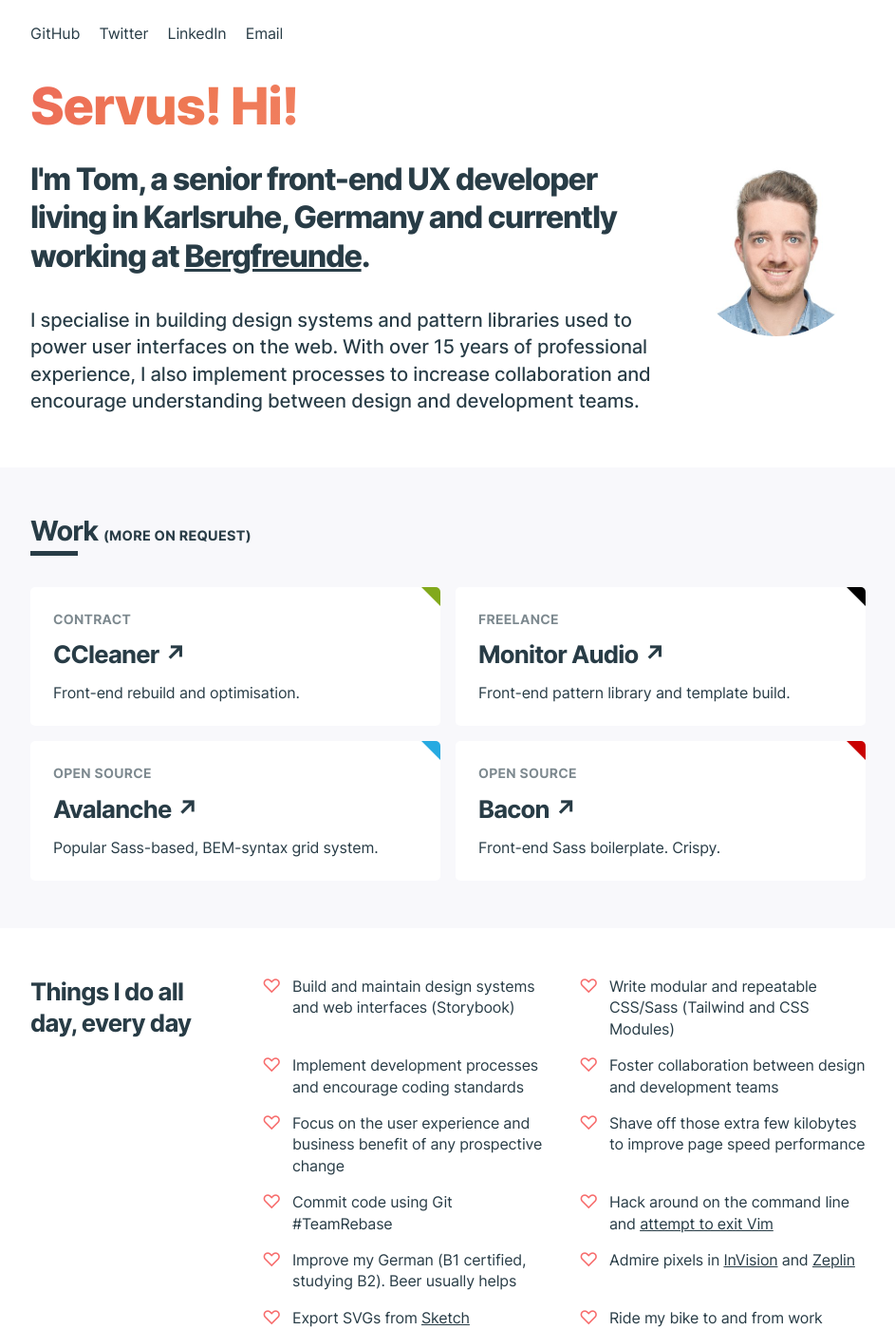
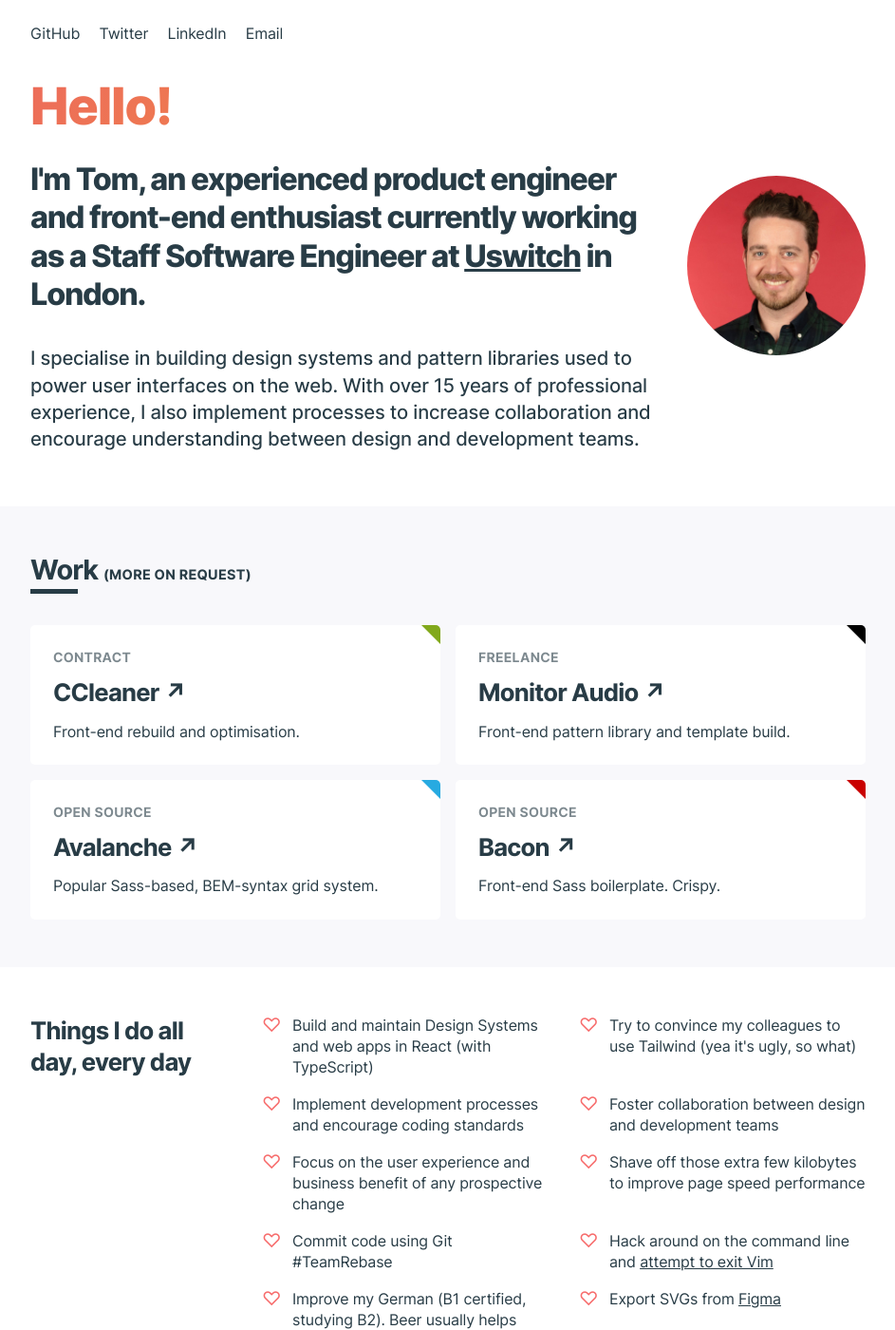
Before and after one commit to colourgarden/website, a Jekyll site: the page built from index.html, in a window 1280 px wide and 1400 px high. Shown: the whole window at 95% size, without its empty margins (168-1111 px from the left). Built offline with Jekyll 4.4.1, drawn with Linux system fonts in a browser that asks for light colours; some of the changed text lies outside the part shown.

Commit message:
Updated employer and skillset.

```diff
--- a/index.html
+++ b/index.html
@@ -7,12 +7,12 @@ layout: default
     <div class="intro">
       <div class="intro__img">
         <figure class="avatar">
-          <img class="avatar__img" src="assets/img/tom-400x400.jpg" alt="Portrait image of Tom Hare" title="Portrait image of Tom Hare">
+          <img class="avatar__img" src="assets/img/tom.jpeg" alt="Portrait image of Tom Hare" title="Portrait image of Tom Hare">
         </figure>
       </div>
       <div class="intro__body">
-        <div class="hello">Servus! Hi!</div>
-        <h1>I'm Tom, a senior front-end UX developer living in Karlsruhe, Germany and currently working at <a href="https://bergfreunde.de" target="_blank">Bergfreunde</a>.</h1>
+        <div class="hello">Hello!</div>
+        <h1>I'm Tom, an experienced product engineer and front-end enthusiast currently working as a Staff Software Engineer at <a href="https://uswitch.com" target="_blank">Uswitch</a> in London.</h1>
         <p>I specialise in building design systems and pattern libraries used to power user interfaces on the web. With over 15 years of professional experience, I also implement processes to increase collaboration and encourage understanding between design and development teams.</p>
       </div>
     </div>
@@ -40,8 +40,8 @@ layout: default
     <div class="titled-section">
       <h3>Things I do all day, every day</h3>
       <ul class="listy listy--heart">
-        <li>Build and maintain design systems and web interfaces (Storybook)</li>
-        <li>Write modular and repeatable CSS/Sass (Tailwind and CSS Modules)</li>
+        <li>Build and maintain Design Systems and web apps in React (with TypeScript)</li>
+        <li>Try to convince my colleagues to use Tailwind (yea it's ugly, so what)</li>
         <li>Implement development processes and encourage coding standards</li>
         <li>Foster collaboration between design and development teams</li>
         <li>Focus on the user experience and business benefit of any prospective change</li>
@@ -49,15 +49,13 @@ layout: default
         <li>Commit code using Git #TeamRebase</li>
         <li>Hack around on the command line and <a href="https://stackoverflow.blog/2017/05/23/stack-overflow-helping-one-million-developers-exit-vim/" target="_blank">attempt to exit Vim</a></li>
         <li>Improve my German (B1 certified, studying B2). Beer usually helps</li>
-        <li>Admire pixels in <a href="https://www.invisionapp.com/" target="_blank">InVision</a> and <a href="https://www.zeplin.io/" target="_blank">Zeplin</a></li>
-        <li>Export SVGs from <a href="https://www.sketch.com/" target="_blank">Sketch</a></li>
+        <li>Export SVGs from <a href="https://www.figma.com/" target="_blank">Figma</a></li>
         <li>Ride my bike to and from work</li>
       </ul>
       <h3>Things I do from time-to-time</h3>
       <ul class="listy listy--up">
         <li>Build hobby projects with <a href="https://laravel.com" target="_blank">Laravel</a></li>
-        <li>Tinker around with <a href="https://vuejs.org/" target="_blank">Vue.js</a></li>
-        <li>Build Wordpress themes (yes, I know what hooks and filters are!)</li>
+        <li>Tinker around with <a href="https://reactnative.dev/" target="_blank">React Native</a></li>
         <li>Edge down my 5k and 10k times (22 and 56 min PBs)</li>
         <li>Travel to new places to complete my goal of visiting 100 countries in my lifetime</li>
       </ul>
```
Also changed, not shown: Gemfile.lock, assets/img/tom.jpeg (added).
